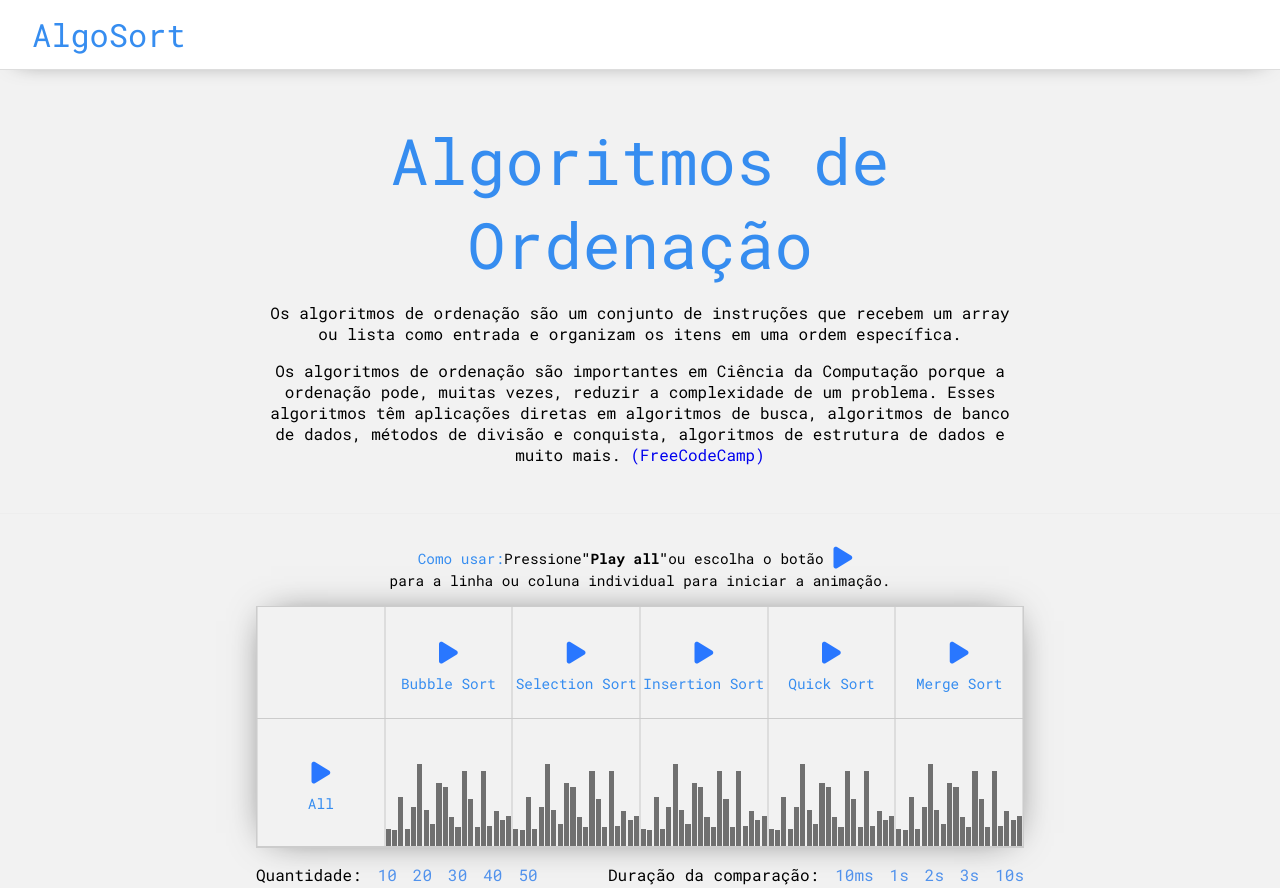
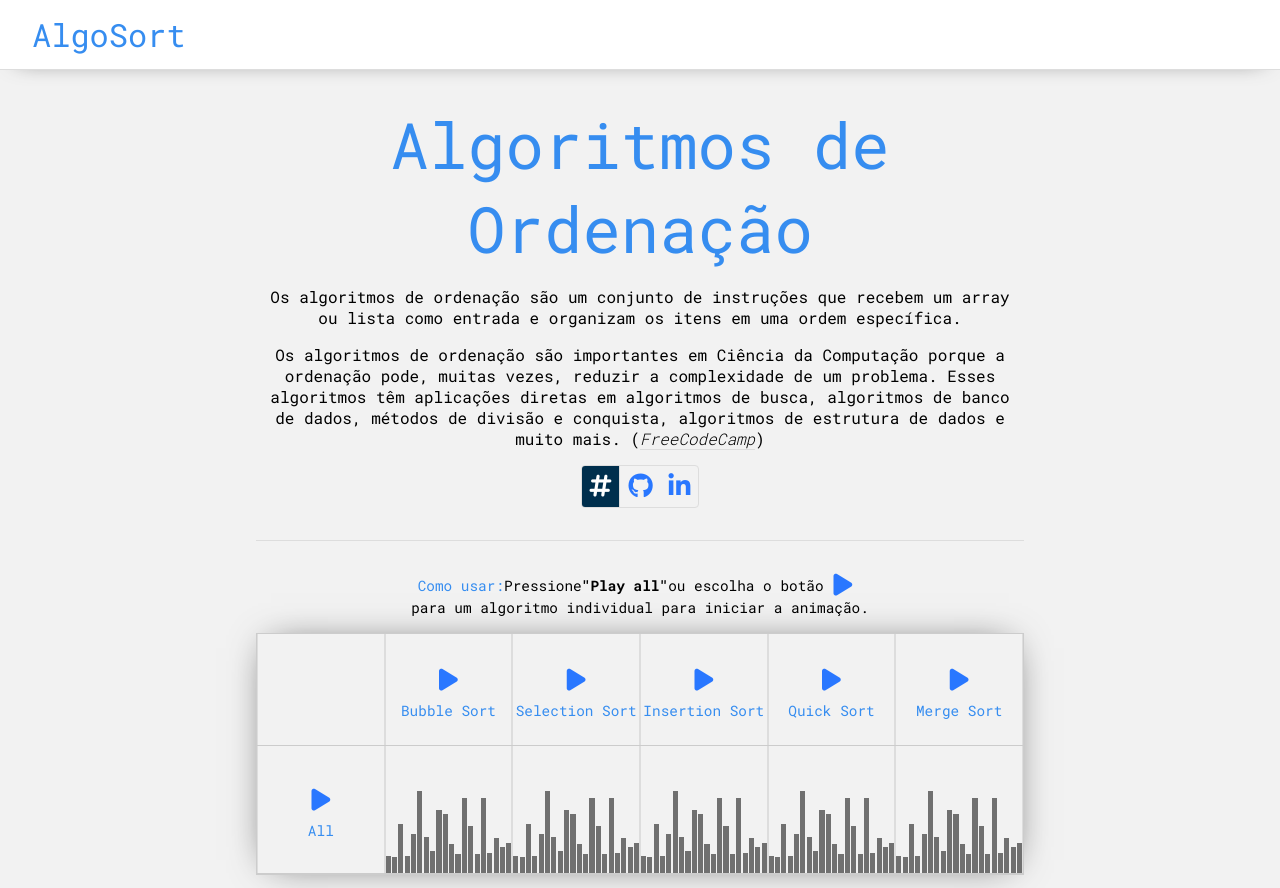
Before and after one commit to gabrielayresdev/AlgoSort, a website with bundled scripts: page src/index.html in a window 1280 px wide. Shown: the top 888 px of the page. Built offline with nearby package versions, Linux system fonts and the light colour scheme.

Commit message:
Style: Adicionados os links para repositório e perfil LinkedIn. Finalização dos estilos.

```diff
--- a/src/css/config.css
+++ b/src/css/config.css
@@ -21,7 +21,7 @@
   gap: 10px;
 
   margin-top: 1rem;
-  margin-bottom: 4rem;
+  margin-bottom: 2rem;
 }
 
 @media (max-width: 768px) {
@@ -29,6 +29,8 @@
     display: grid;
     grid-template-columns: 1fr 1fr;
     justify-content: space-between;
+
+    margin-bottom: 4rem;
   }
 
   .menu-amount,
--- a/src/css/global.css
+++ b/src/css/global.css
@@ -4,6 +4,7 @@
   box-sizing: border-box;
   outline: none;
   list-style-type: none;
+  text-decoration: none;
 }
 
 i {
@@ -24,12 +25,13 @@ i:hover {
 
 .line {
   display: block;
-  width: 100vw;
+  max-width: 100vw;
+  width: 100%;
   height: 1px;
 
   margin: 1rem 0;
 
-  background-color: #eee;
+  background-color: #ddd;
 }
 
 body {
--- a/src/css/header.css
+++ b/src/css/header.css
@@ -5,7 +5,7 @@ header {
   padding: 0.8rem 2rem;
   margin: 0 0 1rem 0;
 
-  width: 100vw;
+  max-width: 100vw;
 
   display: flex;
   align-items: center;
--- a/src/css/textContent.css
+++ b/src/css/textContent.css
@@ -1,5 +1,13 @@
 .title {
-  margin-top: 2rem;
+  margin-top: 1rem;
+}
+
+.source {
+  text-decoration: none;
+  color: #000;
+  font-weight: 300;
+  font-style: italic;
+  border-bottom: 1px solid #ddd;
 }
 
 .howToUse {
@@ -24,3 +32,25 @@
 
   margin-bottom: 1rem;
 }
+
+.socialmedia {
+  display: flex;
+  border: 1px solid #ddd;
+  border-radius: 4px;
+  overflow: hidden;
+}
+
+.socialmedia i {
+  border-right: 1px solid #ddd;
+
+  margin: 0;
+  padding: 0.5rem;
+}
+
+.socialmedia > i:first-child {
+  background-color: #002f4d;
+}
+
+.socialmedia i:last-child {
+  border: none;
+}
--- a/src/index.html
+++ b/src/index.html
@@ -31,20 +31,28 @@
         porque a ordenação pode, muitas vezes, reduzir a complexidade de um
         problema. Esses algoritmos têm aplicações diretas em algoritmos de
         busca, algoritmos de banco de dados, métodos de divisão e conquista,
-        algoritmos de estrutura de dados e muito mais.
-        <a
+        algoritmos de estrutura de dados e muito mais. (<a
           class="source"
+          target="_blank"
           href="https://www.freecodecamp.org/portuguese/news/algoritmos-de-ordenacao-explicados-com-exemplos-em-python-java-e-c/"
-          >(FreeCodeCamp)</a
-        >
+          >FreeCodeCamp</a
+        >)
       </p>
-      <div class="socialmedia"></div>
+      <div class="socialmedia">
+        <i class="fa-solid fa-hashtag" style="color: #ffffff"></i>
+        <a target="_blank" href="https://github.com/gabrielayresdev/AlgoSort"
+          ><i class="fa-brands fa-github" style="color: #2977ff"></i
+        ></a>
+        <a target="_blank" href="https://www.linkedin.com/in/gabrielayresdev/"
+          ><i class="fa-brands fa-linkedin-in" style="color: #2977ff"></i
+        ></a>
+      </div>
       <span class="line"></span>
       <p class="text-small flex align-center howToUse">
         <span class="text-small text-blue">Como usar:</span> Pressione
         <strong>"Play all"</strong> ou escolha o botão
         <i class="fa-solid fa-play" style="color: #2977ff"></i>
-        para a linha ou coluna individual para iniciar a animação.
+        para um algoritmo individual para iniciar a animação.
       </p>
     </div>
     <div class="sort-area container">
@@ -128,9 +136,11 @@
     </div>
 
     <footer>
-      <p>
+      <p class="text-small">
         Made with <i class="fa-solid fa-heart"></i> by
-        <a href="https://github.com/gabrielayresdev">Gabriel Ayres</a>
+        <a target="_blank" href="https://github.com/gabrielayresdev"
+          >Gabriel Ayres</a
+        >
       </p>
     </footer>
 
```
